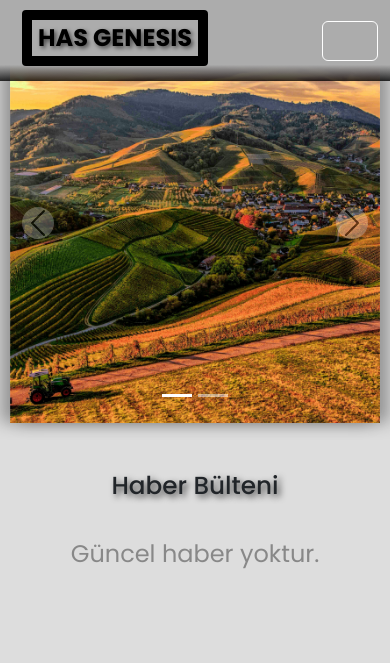
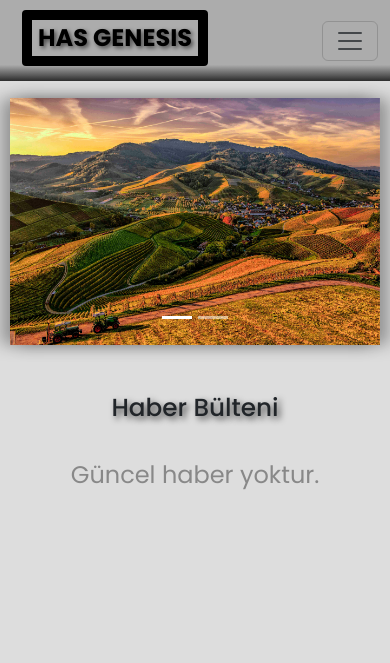
Before and after one commit to mevlutcanmercan/hasgenesis, a PHP site: page / in a window 390 px wide. Shown: the top 663 px of the page. Run offline with PHP 8.4, Linux system fonts and the light colour scheme; data comes from the database, SQL or seed files in the repository; data that the repository does not hold is empty; some libraries are stand-ins or nearby versions.

Commit message:
ana sayfa mobil düzeltmeleri yapıldı

```diff
--- a/css/index.css
+++ b/css/index.css
@@ -92,18 +92,31 @@ body {
 
 /* Carousel'in daha küçük ekranlarda daha iyi görünmesi için medya sorguları */
 @media (max-width: 768px) {
-
-
-
+    .carousel-control-prev,
+    .carousel-control-next {
+        display: none; /* Butonları gizle */
+    }
     .carousel {
+        margin-top: 25% !important;
         width: 95%; /* Küçük ekranlarda genişliği %95 yap */
     }
 
+    .carousel-item img {
+        height: auto; /* Küçük ekranlar için yükseklik esnek olsun */
+        max-height: 400px; /* Yüksekliği maksimum 400px yap */
+        object-fit: cover; /* Görsellerin doğru sığması için */
+    }
 
+    .carousel-caption {
+        padding: 10px; /* Mobilde daha az dolgu */
+    }
 
+    .carousel-caption h2 {
+        font-size: 1.5rem !important; /* Mobilde başlık boyutunu küçült */
+    }
 
-    .carousel-item img {
-        height: 400px; /* Küçük ekranlar için resim yüksekliğini azalt */
+    .carousel-caption p {
+        font-size: 1rem !important; /* Mobilde özet boyutunu küçült */
     }
 }
 
--- a/dB/database.php
+++ b/dB/database.php
@@ -1,7 +1,7 @@
 <?php
 $servername = "localhost";
 $username = "root";
-$password = "1234";
+$password = "";
 $dbname = "hasgenesis";
 
 $conn = new mysqli($servername, $username, $password, $dbname);
--- a/index.php
+++ b/index.php
@@ -1,7 +1,7 @@
 <?php
 include 'dB/database.php';
+include 'navbar.php';
 include 'bootstrap.php';
-include 'navbar.php';
 
 // Carousel Veritabanından Verilerin Çekilmesi
 $sliderQuery = "SELECT * FROM main_page_sliders"; // Tablo adını güncelledik
--- a/navbar.php
+++ b/navbar.php
@@ -55,7 +55,7 @@ if (isset($_SESSION['id_users'])) {
 <!-- Navbar -->
 <nav class="navbar navbar-expand-lg navbar-light d-flex justify-content-between">
     <div class="container-fluid">
-        <a class="navbar-brand header-text" href="#">HAS GENESIS</a>
+        <a class="navbar-brand header-text" href="index">HAS GENESIS</a>
         <button class="navbar-toggler" type="button" data-bs-toggle="collapse" data-bs-target="#navbarNavAltMarkup" aria-controls="navbarNavAltMarkup" aria-expanded="false" aria-label="Toggle navigation">
             <span class="navbar-toggler-icon"></span>
         </button>
```
